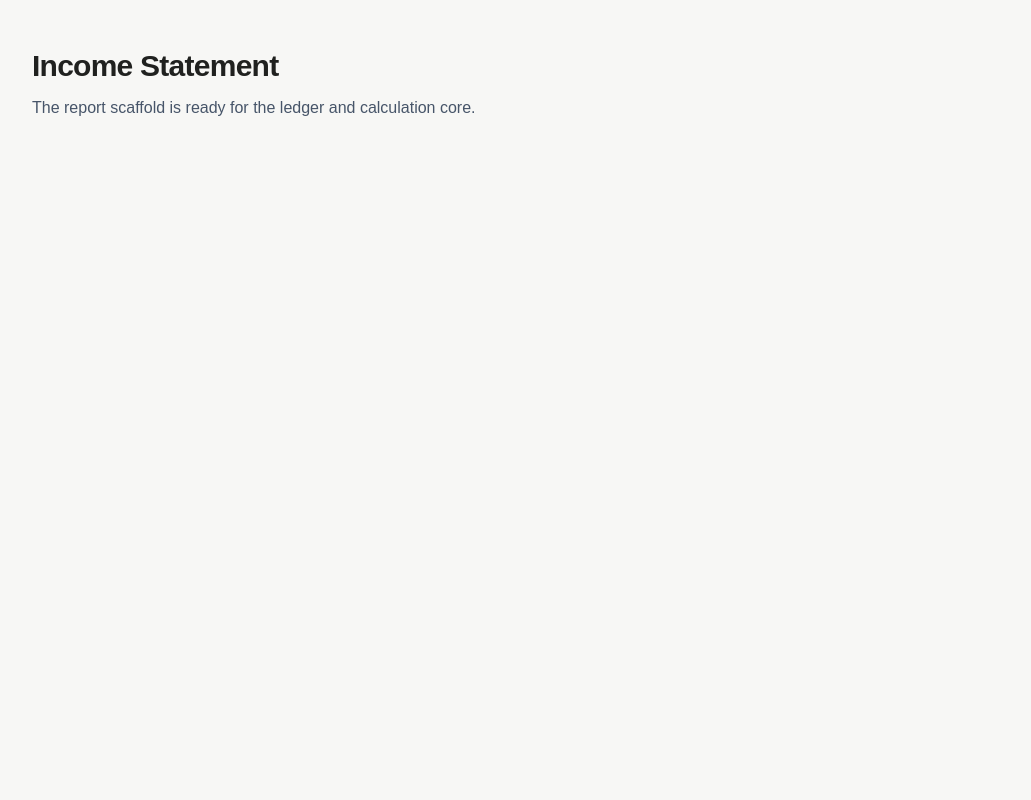
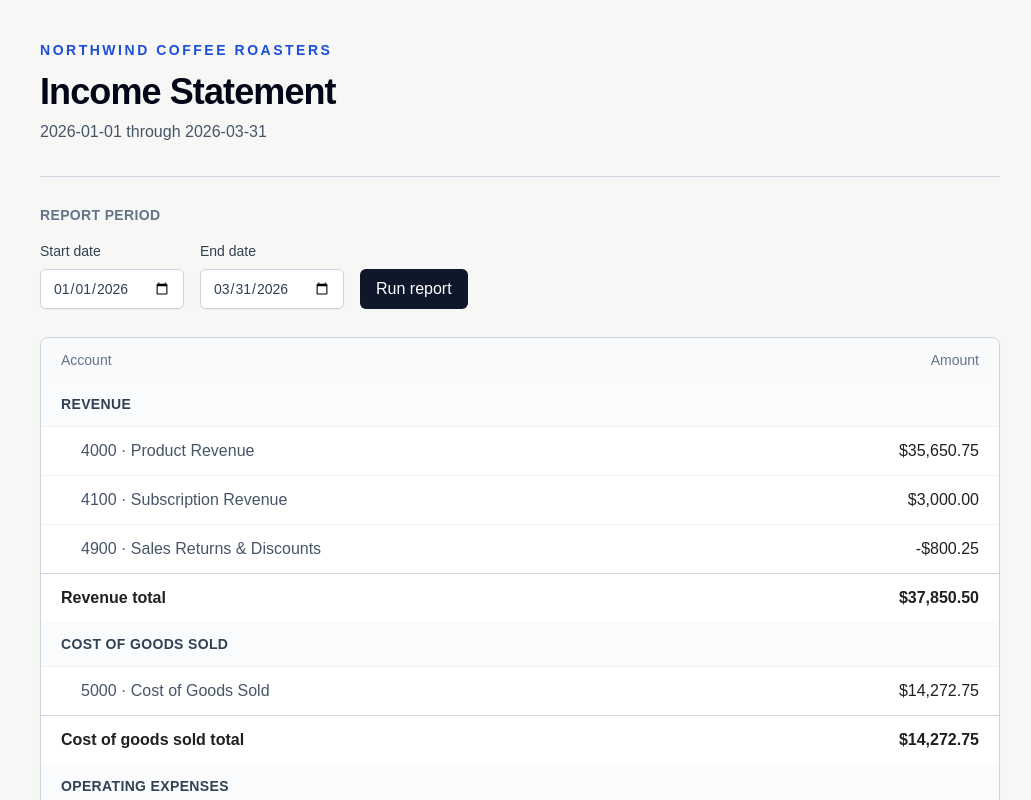
Before and after one commit to matt22/income-statement, a Next.js app: page / in a window 1280 px wide. Shown: the top 800 px of the page, without its empty margins (120-1151 px from the left). Built offline with nearby package versions, Linux system fonts and the light colour scheme.

Commit message:
build initial report UI

```diff
--- a/app/page.tsx
+++ b/app/page.tsx
@@ -1,8 +1,22 @@
-export default function HomePage() {
+import { Suspense } from "react";
+import { IncomeStatementReport } from "@/components/income-statement-report";
+import { buildIncomeStatement } from "@/lib/income-statement";
+import { loadLedger } from "@/lib/ledger";
+import { getValidDateRange } from "@/lib/date-range";
+
+type HomePageProps = {
+  searchParams: Promise<{ start?: string; end?: string }>;
+};
+
+export default async function HomePage({ searchParams }: HomePageProps) {
+  const params = await searchParams;
+  const range = getValidDateRange(params.start, params.end) ?? { start: "2026-01-01", end: "2026-03-31" };
+  const ledger = loadLedger();
+  const statement = buildIncomeStatement(ledger, range.start, range.end);
+
   return (
-    <main className="mx-auto min-h-screen max-w-5xl px-6 py-12">
-      <h1 className="text-3xl font-semibold tracking-tight">Income Statement</h1>
-      <p className="mt-3 text-slate-600">The report scaffold is ready for the ledger and calculation core.</p>
-    </main>
+    <Suspense fallback={<main className="p-8">Loading report…</main>}>
+      <IncomeStatementReport initialStatement={statement} />
+    </Suspense>
   );
 }
--- /dev/null
+++ b/components/date-range-form.tsx
@@ -0,0 +1,49 @@
+type DateRangeFormProps = {
+  start: string;
+  end: string;
+  loading: boolean;
+  onStartChange: (value: string) => void;
+  onEndChange: (value: string) => void;
+  onSubmit: (event: React.FormEvent<HTMLFormElement>) => void;
+};
+
+export function DateRangeForm({
+  start,
+  end,
+  loading,
+  onStartChange,
+  onEndChange,
+  onSubmit,
+}: DateRangeFormProps) {
+  return (
+    <form className="flex flex-wrap items-end gap-4" onSubmit={onSubmit}>
+      <label className="grid gap-2 text-sm font-medium text-slate-700">
+        Start date
+        <input
+          className="rounded-md border border-slate-300 bg-white px-3 py-2 font-normal shadow-sm outline-none ring-blue-500 focus:ring-2"
+          type="date"
+          value={start}
+          onChange={(event) => onStartChange(event.target.value)}
+          required
+        />
+      </label>
+      <label className="grid gap-2 text-sm font-medium text-slate-700">
+        End date
+        <input
+          className="rounded-md border border-slate-300 bg-white px-3 py-2 font-normal shadow-sm outline-none ring-blue-500 focus:ring-2"
+          type="date"
+          value={end}
+          onChange={(event) => onEndChange(event.target.value)}
+          required
+        />
+      </label>
+      <button
+        className="rounded-md bg-slate-900 px-4 py-2 font-medium text-white transition hover:bg-slate-700 disabled:cursor-wait disabled:opacity-60"
+        type="submit"
+        disabled={loading}
+      >
+        {loading ? "Loading…" : "Run report"}
+      </button>
+    </form>
+  );
+}
--- /dev/null
+++ b/components/income-statement-report.tsx
@@ -0,0 +1,105 @@
+"use client";
+
+import { Fragment, useEffect, useState, useTransition } from "react";
+import { useRouter, useSearchParams } from "next/navigation";
+import { DateRangeForm } from "@/components/date-range-form";
+import { StatementRow } from "@/components/statement-row";
+import { getValidDateRange } from "@/lib/date-range";
+import type { IncomeStatement } from "@/lib/income-statement";
+
+type IncomeStatementReportProps = {
+  initialStatement: IncomeStatement;
+};
+
+export function IncomeStatementReport({ initialStatement }: IncomeStatementReportProps) {
+  const router = useRouter();
+  const searchParams = useSearchParams();
+  const [isPending, startTransition] = useTransition();
+  const [statement, setStatement] = useState(initialStatement);
+  const [start, setStart] = useState(searchParams.get("start") ?? initialStatement.start);
+  const [end, setEnd] = useState(searchParams.get("end") ?? initialStatement.end);
+  const [error, setError] = useState<string | null>(null);
+
+  useEffect(() => {
+    setStatement(initialStatement);
+    setStart(searchParams.get("start") ?? initialStatement.start);
+    setEnd(searchParams.get("end") ?? initialStatement.end);
+  }, [initialStatement, searchParams]);
+
+  function runReport(event: React.FormEvent<HTMLFormElement>) {
+    event.preventDefault();
+    setError(null);
+
+    if (!getValidDateRange(start, end)) {
+      setError("Choose a valid date range with the start date on or before the end date.");
+      return;
+    }
+
+    const params = new URLSearchParams({ start, end });
+    startTransition(() => router.replace(`/?${params.toString()}`, { scroll: false }));
+  }
+
+  const hasActivity = statement.sections.some((section) => section.lines.some((line) => line.amountCents !== 0));
+
+  return (
+    <main className="mx-auto min-h-screen max-w-5xl px-5 py-10 sm:px-8">
+      <header className="border-b border-slate-300 pb-8">
+        <p className="text-sm font-semibold uppercase tracking-[0.18em] text-blue-700">{statement.company}</p>
+        <h1 className="mt-3 text-3xl font-semibold tracking-tight text-slate-950 sm:text-4xl">Income Statement</h1>
+        <p className="mt-2 text-slate-600">{statement.start} through {statement.end}</p>
+      </header>
+
+      <section aria-labelledby="date-range-heading" className="py-7">
+        <h2 id="date-range-heading" className="mb-4 text-sm font-semibold uppercase tracking-wide text-slate-500">
+          Report period
+        </h2>
+        <DateRangeForm
+          start={start}
+          end={end}
+          loading={isPending}
+          onStartChange={setStart}
+          onEndChange={setEnd}
+          onSubmit={runReport}
+        />
+        {error ? <p className="mt-4 text-sm text-red-700" role="alert">{error}</p> : null}
+      </section>
+
+      {!hasActivity ? <p className="mb-4 rounded-md bg-amber-50 px-4 py-3 text-sm text-amber-900">No posted activity for this period.</p> : null}
+
+      <section aria-label="Income statement report" className="overflow-x-auto rounded-lg border border-slate-300 bg-white shadow-sm">
+        <table className="w-full min-w-[34rem] border-collapse">
+          <thead className="bg-slate-50 text-sm text-slate-500">
+            <tr>
+              <th className="px-5 py-3 text-left font-medium" scope="col">Account</th>
+              <th className="px-5 py-3 text-right font-medium" scope="col">Amount</th>
+            </tr>
+          </thead>
+          <tbody>
+            {statement.sections.map((section) => (
+              <Fragment key={section.id}>
+                <tr className="bg-slate-50/70">
+                  <th className="px-5 py-3 text-left text-sm font-semibold uppercase tracking-wide text-slate-700" colSpan={2} scope="rowgroup">
+                    {section.label}
+                  </th>
+                </tr>
+                {section.lines.map((line) => (
+                  <StatementRow
+                    key={line.accountNumber}
+                    label={`${line.accountNumber} · ${line.accountName}`}
+                    amountCents={line.amountCents}
+                    currency={statement.currency}
+                    indent
+                  />
+                ))}
+                <StatementRow label={`${section.label} total`} amountCents={section.totalCents} currency={statement.currency} emphasis />
+              </Fragment>
+            ))}
+            <StatementRow label="Gross profit" amountCents={statement.grossProfitCents} currency={statement.currency} emphasis />
+            <StatementRow label="Operating income" amountCents={statement.operatingIncomeCents} currency={statement.currency} emphasis />
+            <StatementRow label="Net income" amountCents={statement.netIncomeCents} currency={statement.currency} emphasis />
+          </tbody>
+        </table>
+      </section>
+    </main>
+  );
+}
--- /dev/null
+++ b/components/statement-row.tsx
@@ -0,0 +1,20 @@
+import { formatCents } from "@/lib/money";
+
+type StatementRowProps = {
+  label: string;
+  amountCents: number;
+  currency: string;
+  emphasis?: boolean;
+  indent?: boolean;
+};
+
+export function StatementRow({ label, amountCents, currency, emphasis = false, indent = false }: StatementRowProps) {
+  return (
+    <tr className={emphasis ? "border-t border-slate-300 font-semibold" : "border-t border-slate-100"}>
+      <th className={`px-5 py-3 text-left ${indent ? "pl-10 font-normal text-slate-600" : ""}`} scope="row">
+        {label}
+      </th>
+      <td className="px-5 py-3 text-right tabular-nums">{formatCents(amountCents, currency)}</td>
+    </tr>
+  );
+}
```
Also changed, not shown: next-env.d.ts.
